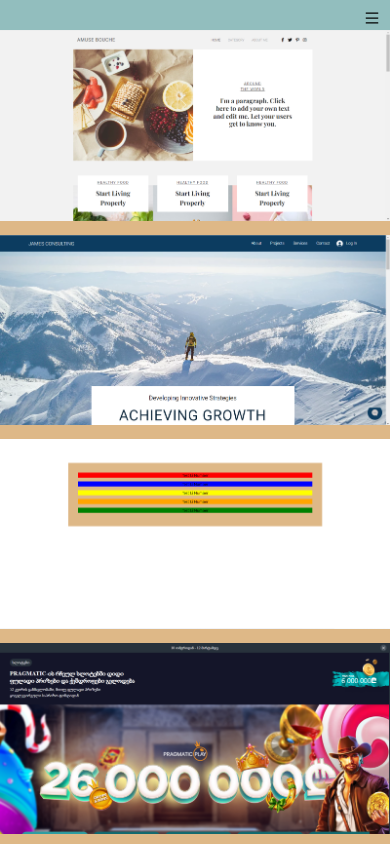
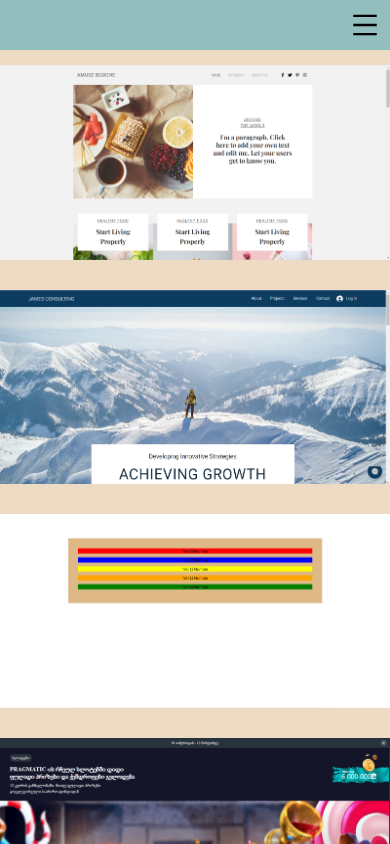
Before and after one commit to tkemaladze98/ola-portfolio, a React (Create React App) app: page /projects in a window 390 px wide. Shown: the top 844 px of the page. Built offline with nearby package versions, Linux system fonts and the light colour scheme.

Commit message:
chgange project and about me pages

```diff
--- a/src/App.js
+++ b/src/App.js
@@ -12,26 +12,11 @@ import Projects from "./components/Projects/Projects";
 import NavBar from "./components/NavBar/NavBar"
 import CollapsedNavBar from "./components/NavBar/CollapsedNavBar"
 import Footer from './components/Footer/Footer';
+import useWindowSize from "./helpers/useWindowSize";
 
-const getWindowDimensions = () => {
-  return {
-    width: window.innerWidth,
-    height: window.innerHeight
-  };
-}
 
 function App() {
-  const [windowDimensions, setWindowDimensions] = useState(getWindowDimensions());
-
-
-  const handleResize = () => {
-    setWindowDimensions(getWindowDimensions())
-  }
-
-  useEffect(() => {
-    window.addEventListener('resize', handleResize);
-    return () => window.removeEventListener('resize', handleResize);
-  }, [windowDimensions]);
+  const windowDimensions = useWindowSize()
 
   return (
     <div className="App">
--- a/src/components/about/About.jsx
+++ b/src/components/about/About.jsx
@@ -8,6 +8,7 @@ const About = () => {
       <div className="image-container">
         <img src={profileImage} alt="" />
       </div>
+      <div className="text-container">
         <p>
           მე ვარ შოთა ტყემალაძე,23 წლის. შესწავლილი მაქვს და კვლავაც ვიღრმავებ
           ცოდნას Front-end მიმართულებით.
@@ -25,14 +26,16 @@ const About = () => {
           ვსწავლობ OL-Academy_ში, რეაქტის ბიბლიოთეკის გამოყენებას.
         </p>
         <p>
-        გარდა კომიუტერული მიმართულებისა ასევე მაქვს არასრული განათლება მიღებული
-        ეკნომიკაში,ვსწავლობდი თბილისის ი.ჯავახიშვილის სახელობის უნივერსიტეტში.
+          გარდა კომიუტერული მიმართულებისა ასევე მაქვს არასრული განათლება
+          მიღებული ეკნომიკაში,ვსწავლობდი თბილისის ი.ჯავახიშვილის სახელობის
+          უნივერსიტეტში.
         </p>
         <p>
           უნივერსიტეტიდან ამაჟამად ვარ თავისუფალი რადგანაც ავიღე აკადემიური და
           ვეუფლები პროგრამირებას,როგორც ზემოთ მოგახსენეთ.
         </p>
       </div>
+    </div>
   );
 };
 
--- a/src/components/projects/Projects.jsx
+++ b/src/components/projects/Projects.jsx
@@ -6,9 +6,9 @@ import myProjects from "../../helpers/myProjects"
 const Projects = () => {
   return (
     <div className="projects">
-      {myProjects.map((project) => {
+      {myProjects.map((project,index) => {
         return (
-          <div>
+          <div key={index}>
             <img src={project.image} alt="" />
             <a href={project.link} target="_blank" rel="noreferrer">
               Go To WebSite
--- a/src/helpers/myProjects.jsx
+++ b/src/helpers/myProjects.jsx
@@ -7,6 +7,7 @@ import hotelJavascript from "../assets/images/hotelJavascript.png";
 import popUpReact from "../assets/images/popUpReact.png";
 import toDoReact from "../assets/images/toDoReact.png";
 import twitterReact from "../assets/images/twitterReact.png";
+import createTables from "../assets/images/createTables.png";
 
 export const myProjects = [
   {
@@ -45,6 +46,10 @@ export const myProjects = [
     link: "https://ol-academy-imitated-twitter-posts.vercel.app/",
     image: twitterReact,
   },
+  {
+    link: "https://create-tables-react.netlify.app/",
+    image: createTables,
+  },
 ];
 
 export default myProjects;
--- /dev/null
+++ b/src/helpers/useWindowSize.jsx
@@ -0,0 +1,26 @@
+import { useState, useEffect } from "react";
+const getWindowDimensions = () => {
+  return {
+    width: window.innerWidth,
+    height: window.innerHeight,
+  };
+};
+
+const useWindowSize = () => {
+  const [windowDimensions, setWindowDimensions] = useState(
+    getWindowDimensions()
+  );
+
+  const handleResize = () => {
+    setWindowDimensions(getWindowDimensions());
+  };
+
+  useEffect(() => {
+    window.addEventListener("resize", handleResize);
+    return () => window.removeEventListener("resize", handleResize);
+  }, [windowDimensions]);
+
+  return windowDimensions;
+};
+
+export default useWindowSize ;
--- a/src/styles/about.scss
+++ b/src/styles/about.scss
@@ -1,14 +1,16 @@
 .about{
     padding: 100px 0px 50px;
     min-height: 600px;
-    background-image: url("https://st2.depositphotos.com/3343907/7181/i/950/depositphotos_71818631-stock-photo-sticky-note-about-me-concept.jpg");
+    background-image: url("https://st.depositphotos.com/1620766/4559/v/950/depositphotos_45590179-stock-illustration-about-me-sign.jpg");
     background-size: cover;
+    .text-container{
+        background-color: rgba(0,0,0,0.5);
+    }
     p{
         text-align: center;
-        color: blue;
+        color: rgb(241, 205, 138);
         font-size: 20px;
         word-break: break-all;
-        text-align: center;
         padding: 0px 15px;
         font-weight: 500;
     }
--- a/src/styles/colapsedNavBar.scss
+++ b/src/styles/colapsedNavBar.scss
@@ -1,11 +1,12 @@
 .collapsed-navbar {
   position: relative;
   background-color: rgb(146, 190, 190);
-  min-height: 30px;
+  min-height: 50px;
   .menu-icon {
     position: absolute;
     right: 10px;
     top: 10px;
+    font-size: 30px;
   }
   .collapsed-navbar-menu {
     padding-top: 30px;
--- a/src/styles/projects.scss
+++ b/src/styles/projects.scss
@@ -1,12 +1,17 @@
-.projects{
-    background-color: burlywood;
-    div{
+.projects {
+  display: flex;
+  flex-wrap: wrap;
+  justify-content: space-around;
+  background-color: rgba(222, 184, 135,0.5);
+  div {
+    max-width: 600px;
     position: relative;
-        margin: 10px 0px;
-        img{
+    margin: 15px 0px;
+    img {
       width: 100%;
+      height: 100%;
     }
-        a{
+    a {
       position: absolute;
       left: 0px;
       right: 0px;
@@ -20,7 +25,7 @@
       align-items: center;
       color: black;
     }
-        a:hover{
+    a:hover {
       display: flex;
       justify-content: center;
       align-items: center;
@@ -29,16 +34,16 @@
       color: white;
     }
   }
-    div:hover > img{
+  div:hover > img {
     opacity: 0.7;
   }
-    div:hover > a{
+  div:hover > a {
     display: flex;
   }
-    div:first-child{
-        margin-top: 0px;
+//   div:first-child {
+//     margin-top: 0px;
+//   }
+//   div:last-child {
+//     margin-bottom: 0px;
+//   }
 }
-    div:last-child{
-        margin-bottom: 0px;
-    }
-}
```
Also changed, not shown: src/assets/images/createTables.png (added). Lines whose indentation alone changed are shown as unchanged.
